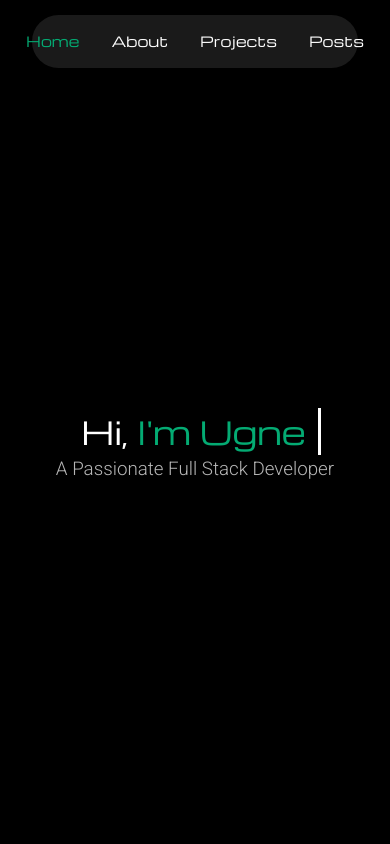
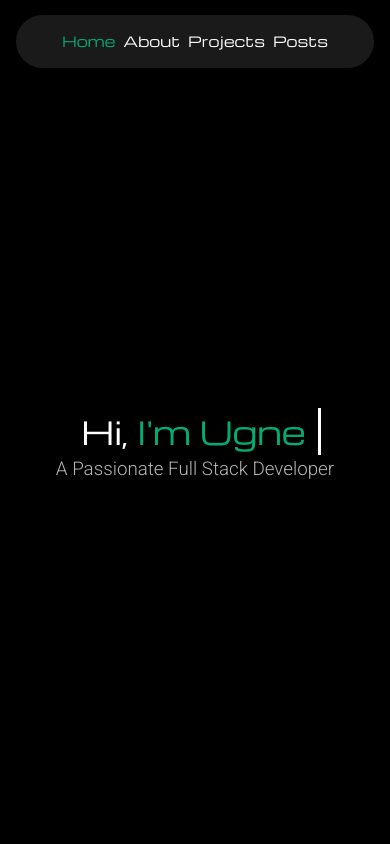
Before and after one commit to crazydeveloper914/dev-portfolio, a React (Create React App) app: page / in a window 390 px wide. Shown: the top 844 px of the page. Built offline with nearby package versions, Linux system fonts and the light colour scheme; no server answers.

Commit message:
add smaller padding on mobile, to fix navigation not fitting into view

```diff
--- a/src/App.tsx
+++ b/src/App.tsx
@@ -28,7 +28,7 @@ const App: React.FC = () => {
 
   return (
     <div className="bg-black min-h-screen">
-      <div className="container mx-auto">
+      <div className="container mx-auto px-4 sm:px-8 lg:px-16">
         <Navigation activeSection={activeSection} />
         <Header id='header' ref={headerRef} />
         <div id='about' ref={aboutRef}>
--- a/src/components/Navigation/Navigation.tsx
+++ b/src/components/Navigation/Navigation.tsx
@@ -19,7 +19,7 @@ const Navigation: React.FC<NavigationProps> = ({ activeSection }) => {
 
   return (
     <nav className="navigation">
-      <ul className="flex justify-center space-x-8 title title-small">
+      <ul className="flex justify-center space-x-2 sm:space-x-8 title title-small">
         <li className={`nav-item ${activeSection === 'header' ? 'active-nav-item' : ''}`} onClick={() => handleNavLinkClick('header')}>Home</li>
         <li className={`nav-item ${activeSection === 'about' ? 'active-nav-item' : ''}`} onClick={() => handleNavLinkClick('about')}>About</li>
         <li className={`nav-item ${activeSection === 'projects' ? 'active-nav-item' : ''}`} onClick={() => handleNavLinkClick('projects')}>Projects</li>
```
